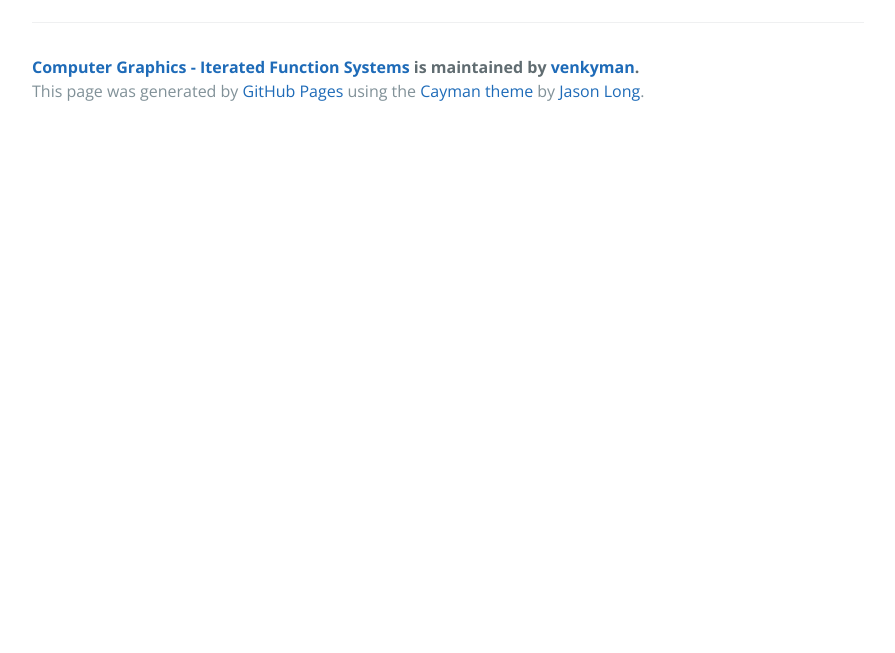
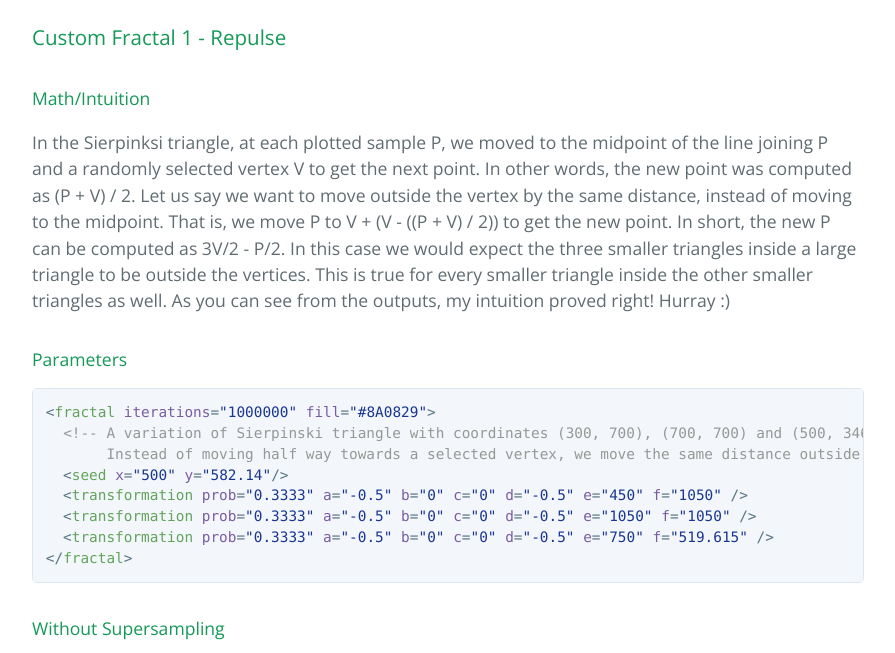
Before and after one commit to venkyman/Graphics-ProjectWriteup, a plain HTML site: page index.html in a window 1280 px wide. Shown: the part 5458-6111 px from the top of the page, without its empty margins (192-1087 px from the left). Before the commit the page ends 5593 px from the top, so only its background shows below. Drawn offline with nearby package versions, Linux system fonts and the light colour scheme.

```diff
--- a/index.html
+++ b/index.html
@@ -137,6 +137,36 @@ mkdir build &amp;&amp; cd build &amp;&amp; cmake ../src &amp;&amp; make &amp;&am
 
 <p><img src="https://raw.githubusercontent.com/venkyman/graphics-projectwriteup/gh-pages/images/Barnsley-WithSupersampling.png" alt=""></p>
 
+<h3>
+<a id="custom-fractal-1---repulse" class="anchor" href="#custom-fractal-1---repulse" aria-hidden="true"><span class="octicon octicon-link"></span></a>Custom Fractal 1 - Repulse</h3>
+
+<h4>
+<a id="mathintuition" class="anchor" href="#mathintuition" aria-hidden="true"><span class="octicon octicon-link"></span></a>Math/Intuition</h4>
+
+<p>In the Sierpinksi triangle, at each plotted sample P, we moved to the midpoint of the line joining P and a randomly selected vertex V to get the next point. In other words, the new point was computed as (P + V) / 2. Let us say we want to move outside the vertex by the same distance, instead of moving to the midpoint. That is, we move P to V + (V - ((P + V) / 2)) to get the new point. In short, the new P can be computed as 3V/2 - P/2. In this case we would expect the three smaller triangles inside a large triangle to be outside the vertices. This is true for every smaller triangle inside the other smaller triangles as well. As you can see from the outputs, my intuition proved right! Hurray :)</p>
+
+<h4>
+<a id="parameters-2" class="anchor" href="#parameters-2" aria-hidden="true"><span class="octicon octicon-link"></span></a>Parameters</h4>
+
+<div class="highlight highlight-text-xml"><pre>&lt;<span class="pl-ent">fractal</span> <span class="pl-e">iterations</span>=<span class="pl-s"><span class="pl-pds">"</span>1000000<span class="pl-pds">"</span></span> <span class="pl-e">fill</span>=<span class="pl-s"><span class="pl-pds">"</span>#8A0829<span class="pl-pds">"</span></span>&gt;
+  <span class="pl-c">&lt;!-- A variation of Sierpinski triangle with coordinates (300, 700), (700, 700) and (500, 346.41) and seed point (500, 582.14).</span>
+<span class="pl-c">       Instead of moving half way towards a selected vertex, we move the same distance outside the vertex.--&gt;</span>
+  &lt;<span class="pl-ent">seed</span> <span class="pl-e">x</span>=<span class="pl-s"><span class="pl-pds">"</span>500<span class="pl-pds">"</span></span> <span class="pl-e">y</span>=<span class="pl-s"><span class="pl-pds">"</span>582.14<span class="pl-pds">"</span></span>/&gt;
+  &lt;<span class="pl-ent">transformation</span> <span class="pl-e">prob</span>=<span class="pl-s"><span class="pl-pds">"</span>0.3333<span class="pl-pds">"</span></span> <span class="pl-e">a</span>=<span class="pl-s"><span class="pl-pds">"</span>-0.5<span class="pl-pds">"</span></span> <span class="pl-e">b</span>=<span class="pl-s"><span class="pl-pds">"</span>0<span class="pl-pds">"</span></span> <span class="pl-e">c</span>=<span class="pl-s"><span class="pl-pds">"</span>0<span class="pl-pds">"</span></span> <span class="pl-e">d</span>=<span class="pl-s"><span class="pl-pds">"</span>-0.5<span class="pl-pds">"</span></span> <span class="pl-e">e</span>=<span class="pl-s"><span class="pl-pds">"</span>450<span class="pl-pds">"</span></span> <span class="pl-e">f</span>=<span class="pl-s"><span class="pl-pds">"</span>1050<span class="pl-pds">"</span></span> /&gt;
+  &lt;<span class="pl-ent">transformation</span> <span class="pl-e">prob</span>=<span class="pl-s"><span class="pl-pds">"</span>0.3333<span class="pl-pds">"</span></span> <span class="pl-e">a</span>=<span class="pl-s"><span class="pl-pds">"</span>-0.5<span class="pl-pds">"</span></span> <span class="pl-e">b</span>=<span class="pl-s"><span class="pl-pds">"</span>0<span class="pl-pds">"</span></span> <span class="pl-e">c</span>=<span class="pl-s"><span class="pl-pds">"</span>0<span class="pl-pds">"</span></span> <span class="pl-e">d</span>=<span class="pl-s"><span class="pl-pds">"</span>-0.5<span class="pl-pds">"</span></span> <span class="pl-e">e</span>=<span class="pl-s"><span class="pl-pds">"</span>1050<span class="pl-pds">"</span></span> <span class="pl-e">f</span>=<span class="pl-s"><span class="pl-pds">"</span>1050<span class="pl-pds">"</span></span> /&gt;
+  &lt;<span class="pl-ent">transformation</span> <span class="pl-e">prob</span>=<span class="pl-s"><span class="pl-pds">"</span>0.3333<span class="pl-pds">"</span></span> <span class="pl-e">a</span>=<span class="pl-s"><span class="pl-pds">"</span>-0.5<span class="pl-pds">"</span></span> <span class="pl-e">b</span>=<span class="pl-s"><span class="pl-pds">"</span>0<span class="pl-pds">"</span></span> <span class="pl-e">c</span>=<span class="pl-s"><span class="pl-pds">"</span>0<span class="pl-pds">"</span></span> <span class="pl-e">d</span>=<span class="pl-s"><span class="pl-pds">"</span>-0.5<span class="pl-pds">"</span></span> <span class="pl-e">e</span>=<span class="pl-s"><span class="pl-pds">"</span>750<span class="pl-pds">"</span></span> <span class="pl-e">f</span>=<span class="pl-s"><span class="pl-pds">"</span>519.615<span class="pl-pds">"</span></span> /&gt;
+&lt;/<span class="pl-ent">fractal</span>&gt;</pre></div>
+
+<h4>
+<a id="without-supersampling-2" class="anchor" href="#without-supersampling-2" aria-hidden="true"><span class="octicon octicon-link"></span></a>Without Supersampling</h4>
+
+<p><img src="https://raw.githubusercontent.com/venkyman/graphics-projectwriteup/gh-pages/images/Repulse-WithoutSupersampling.png" alt=""></p>
+
+<h4>
+<a id="with-16x-supersampling-2" class="anchor" href="#with-16x-supersampling-2" aria-hidden="true"><span class="octicon octicon-link"></span></a>With 16x Supersampling</h4>
+
+<p><img src="https://raw.githubusercontent.com/venkyman/graphics-projectwriteup/gh-pages/images/Repulse-WithSupersampling.png" alt=""></p>
+
       <footer class="site-footer">
         <span class="site-footer-owner"><a href="https://github.com/venkyman/graphics-projectwriteup">Computer Graphics - Iterated Function Systems</a> is maintained by <a href="https://github.com/venkyman">venkyman</a>.</span>
 
```
Also changed, not shown: params.json (+1 -1 lines).
